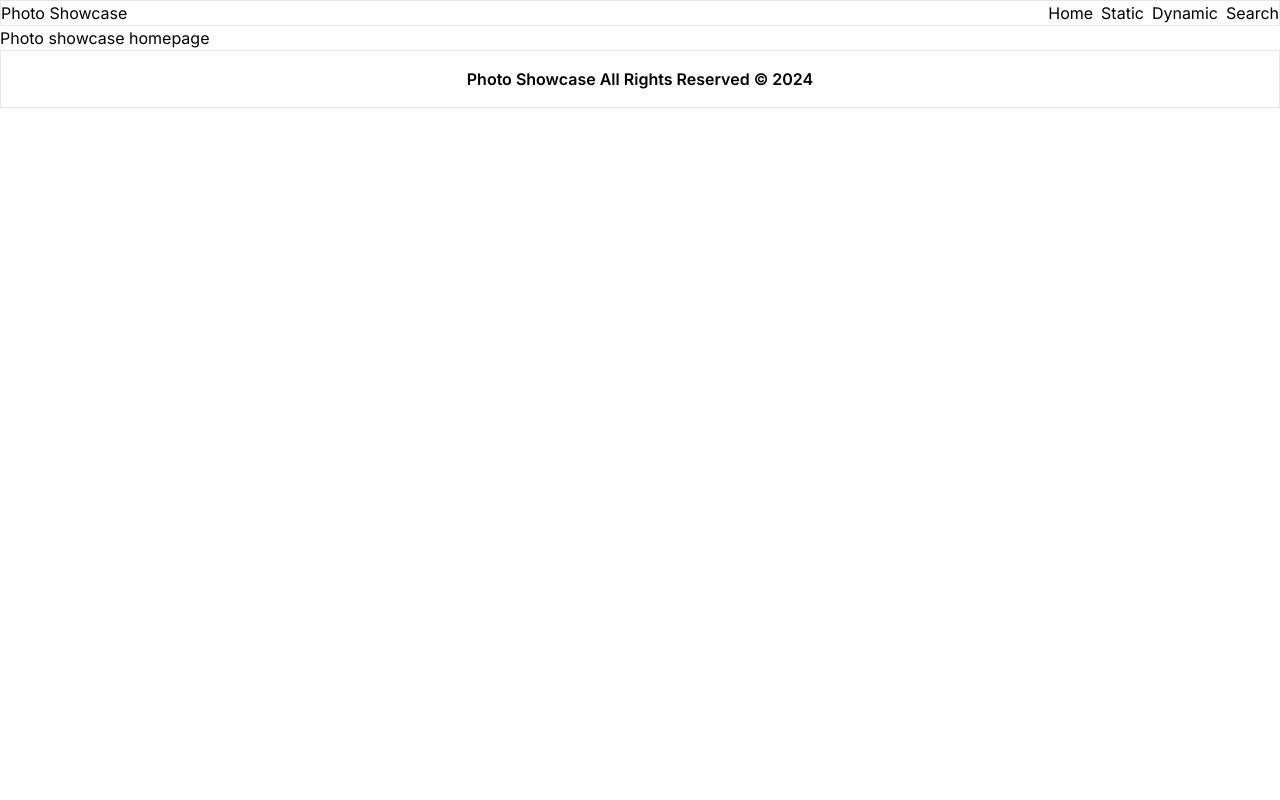
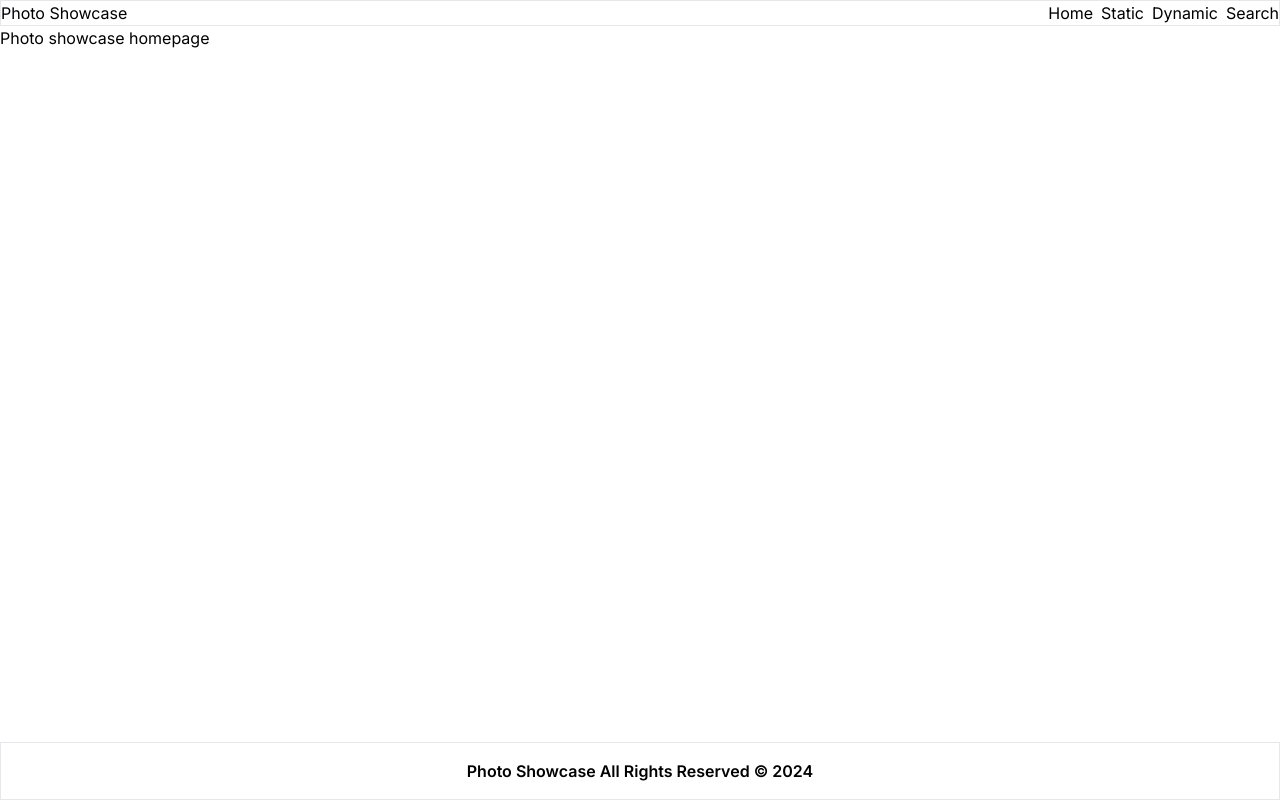
Before and after one commit to acktreptow/photo-showcase, a Next.js app: page / in a window 1280 px wide. Built offline with nearby package versions, Linux system fonts and the light colour scheme.

Commit message:
ensure screen size

```diff
--- /dev/null
+++ b/src/app/components/Container.tsx
@@ -0,0 +1,3 @@
+function Container() {
+
+}
--- a/src/app/dynamic/page.tsx
+++ b/src/app/dynamic/page.tsx
@@ -1,6 +1,6 @@
 function DynamicPage() {
   return (
-    <div>
+    <div className="container mx-auto flex-grow">
       <h1>Dynamic Page</h1>
       <p>This is the dynamic page</p>
     </div>
--- a/src/app/layout.tsx
+++ b/src/app/layout.tsx
@@ -18,7 +18,7 @@ export default function RootLayout({
 }>) {
   return (
     <html lang="en">
-      <body className={inter.className}>
+      <body className={`flex flex-col min-h-screen ${inter.className}`}>
         <Header />
         {children}
         <Footer />
--- a/src/app/page.tsx
+++ b/src/app/page.tsx
@@ -1,6 +1,6 @@
 function Homepage() {
   return (
-    <main>
+    <main className="container mx-auto flex-grow">
       <h1>Photo showcase homepage</h1>
     </main>
   );
--- a/src/app/static/page.tsx
+++ b/src/app/static/page.tsx
@@ -1,6 +1,6 @@
 function StaticPage() {
   return (
-    <div>
+    <div className="container mx-auto flex-grow">
       <h1>Static Page</h1>
       <p>This is the static page</p>
     </div>
```
